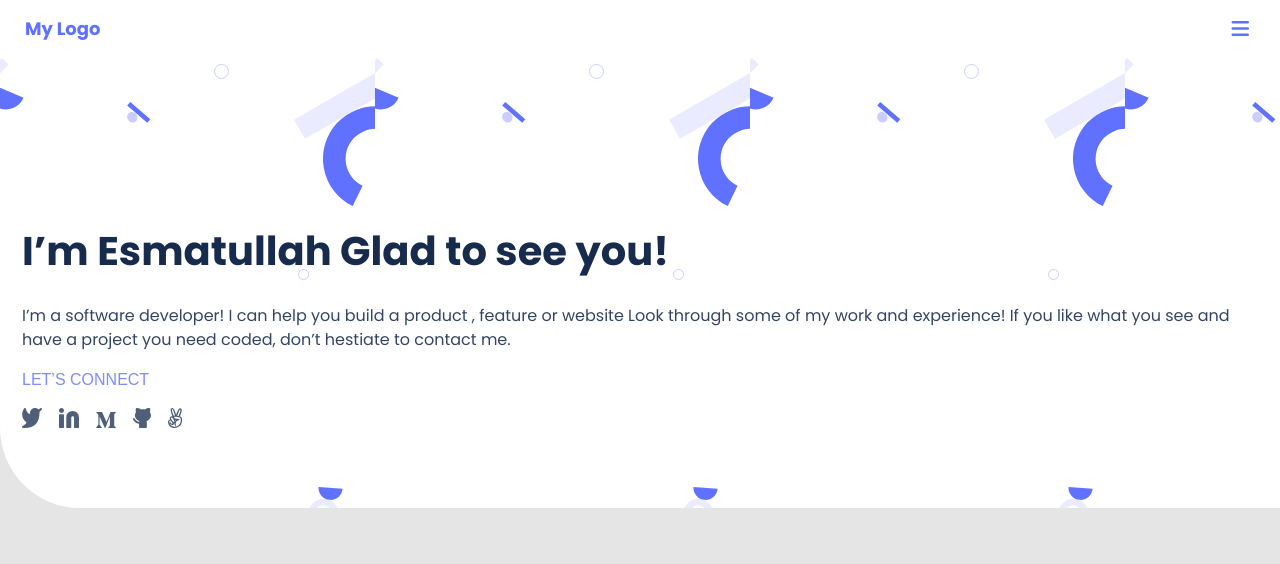
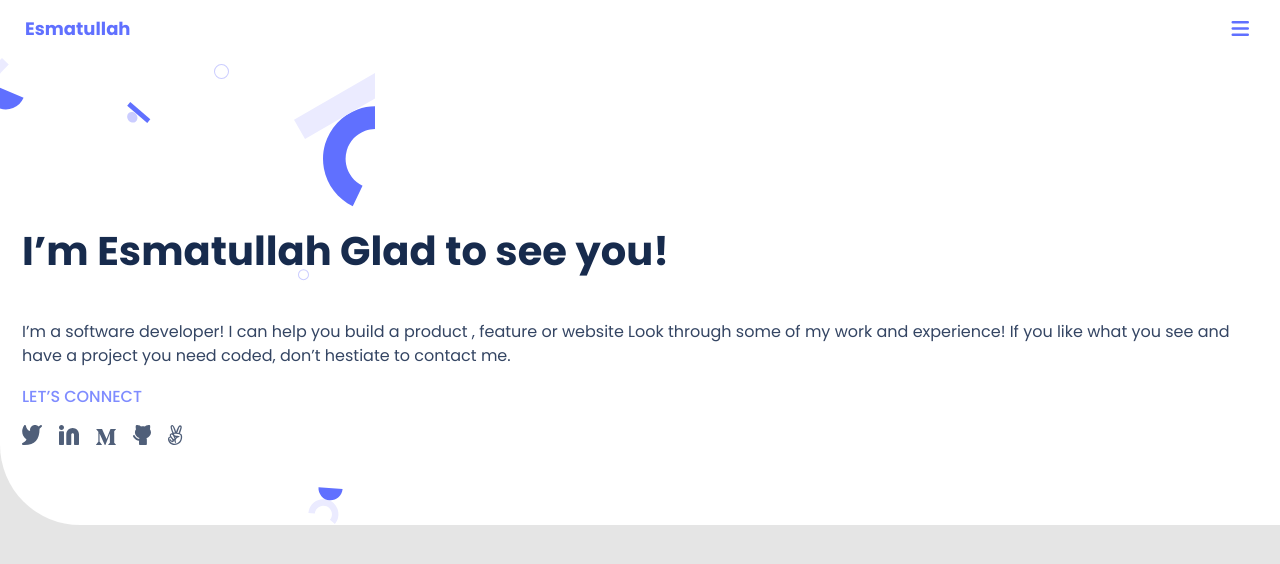
Before and after one commit to Esmatullah12/portfolio, a website: page index.html in a window 1280 px wide. Drawn offline with Linux system fonts and the light colour scheme.

Commit message:
Fix all the changes required including semantic tags, dry principle and flexbox

```diff
--- a/index.html
+++ b/index.html
@@ -10,37 +10,34 @@
 </head>
 <body>
     <header>
-        <div class="navbar">
-            <div class="logo">
-                <h3>My Logo</h3>
+        <nav class="navbar">
+            <div class="logo primary-font">
+                <a href="">Esmatullah</a>
             </div>
-            <div class="menue">
+            <div class="nav-menue-btn">
                 <button class="nav-btn"><i class="fa-solid fa-bars fa-2x"></i></button>
             </div>
+        </nav>
+    </header>
+    <main>
+        <div class="info">
+            <div class="title primary-font">
+                <h1 >I’m Esmatullah Glad to see you!</h1>
             </div>
-    </header>
-    <div class="info">
-        <div class="container">
-            <h1>I’m Esmatullah Glad to see you!</h1>
-        </div>
-        <div>
+            <div class="primary-font">
                 <p>I’m a software developer! I can help you build a product , feature or website Look through some of my work and experience! If you like what you see and have a project you need coded, don’t hestiate to contact me.</p>
                 <a class="connect-btn" href="">LET’S CONNECT</a>
-            <img src="icon/social_media_icon.png" alt="">
             </div>
             <div class="social-media-link">
                 <ul class="contact-list">
-                <li><a href=""><img src="icons/twitter.svg" alt=""></a></li>
-
-                <li><a href=""><img src="icons/linked.svg" alt=""></a></li>
-
-                <li><a href=""><img src="icons/Vector1.svg" alt=""></a></li>
-
-                <li><a href=""><img src="icons/github.svg" alt=""></a></li>
-
-                <li><a href=""><img src="icons/Vector2.svg" alt=""></a></li>
+                    <li><a href=""><img src="icons/twitter.svg" alt="twitter icon"></a></li>
+                    <li><a href=""><img src="icons/linked.svg" alt="linkedin icon"></a></li>
+                    <li><a href=""><img src="icons/Vector1.svg" alt="social media icon"></a></li>
+                    <li><a href=""><img src="icons/github.svg" alt="github icon"></a></li>
+                    <li><a href=""><img src="icons/Vector2.svg" alt="social media icon"></a></li>
                 </ul>
             </div>
         </div>
+    </main>
 </body>
 </html>
--- a/style.css
+++ b/style.css
@@ -6,11 +6,16 @@ body {
   background-color: #e5e5e5;
 }
 
+.primary-font {
+  font-family: "Poppins", sans-serif;
+}
+
 .navbar {
   padding: 5px 25px;
   height: 48px;
   background-color: white;
   display: flex;
+  flex-direction: row;
   justify-content: space-between;
   align-items: center;
 }
@@ -22,8 +27,9 @@ body {
   color: #6070ff;
 }
 
-.logo h3 {
-  font-family: "Poppins", sans-serif;
+.logo a{
+  text-decoration: none;
+  text-emphasis: none;
   font-weight: 700;
   font-size: 18px;
   line-height: 20px;
@@ -34,12 +40,14 @@ body {
 .info {
   padding: 140px 22px 60px 22px;
   background-image: url("images/header-shapes\ mobile.svg");
+  background-repeat: no-repeat;
   background-color: white;
   border-radius: 0 0 0 80px;
+  display: flex;
+  flex-direction: column;
 }
 
 .info h1 {
-  font-family: "Poppins", sans-serif;
   font-weight: 700;
   font-size: 40px;
   line-height: 52px;
@@ -47,7 +55,6 @@ body {
 }
 
 .info p {
-  font-family: "Poppins", sans-serif;
   font-size: 16px;
   font-weight: 400px;
   line-height: 24px;
@@ -56,7 +63,6 @@ body {
 
 .connect-btn {
   text-decoration: none;
-  font-family: "Poppin", sans-serif;
   font-weight: 500;
   font-size: 16px;
   line-height: 24px;
```
Lines whose indentation alone changed are shown as unchanged.
